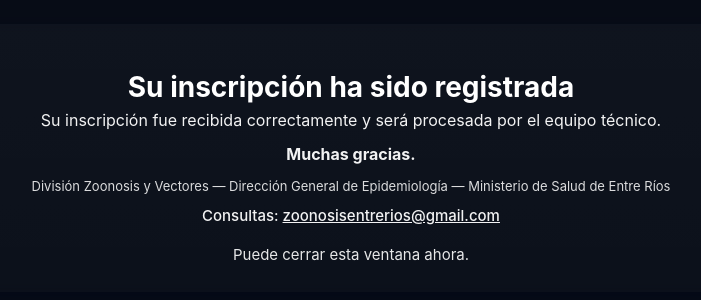
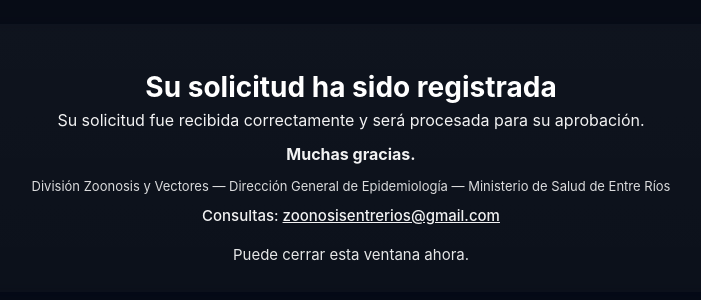
Before and after one commit to saladesituacionentrerios/returnurl, a plain HTML site: page index.html in a window 1280 px wide. Shown: the part 242-542 px from the top of the page, without its empty margins (289-990 px from the left). Drawn offline with Linux system fonts and the light colour scheme.

Commit message:
Update index.html

```diff
--- a/index.html
+++ b/index.html
@@ -36,8 +36,8 @@
       <img src="logo_msal_er.png" alt="Ministerio de Salud de Entre Ríos" onerror="this.style.display='none'" />
     </div>
 
-    <h1 id="titulo">Su inscripción ha sido registrada</h1>
-    <p>Su inscripción fue recibida correctamente y será procesada por el equipo técnico.</p>
+    <h1 id="titulo">Su solicitud ha sido registrada</h1>
+    <p>Su solicitud fue recibida correctamente y será procesada para su aprobación.</p>
     <p><strong>Muchas gracias.</strong></p>
 
     <div class="small">División Zoonosis y Vectores — Dirección General de Epidemiología — Ministerio de Salud de Entre Ríos</div>
```
